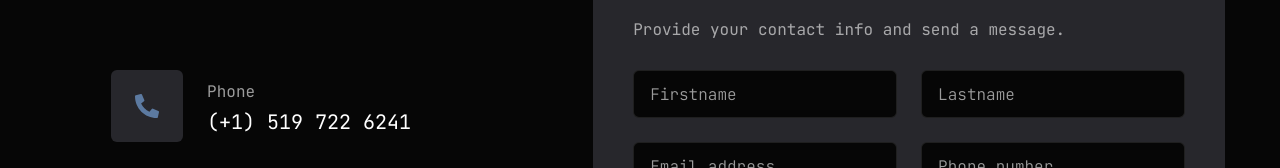
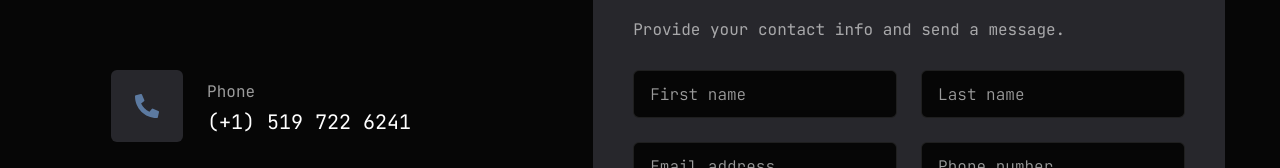
Before and after one commit to stefanoz99/myPortfolio, a Next.js app: page /contact in a window 1280 px wide. Shown: the part 254-422 px from the top of the page. Built offline with nearby package versions, Linux system fonts and the light colour scheme.

Commit message:
Update page.jsx

```diff
--- a/app/contact/page.jsx
+++ b/app/contact/page.jsx
@@ -99,8 +99,8 @@ const Contact = () => {
 
               {/* input */}
               <div className="grid grid-cols-1 md:grid-cols-2 gap-6">
-                <Input type="text" name="firstname" placeholder="Firstname" value={formData.firstname} onChange={handleChange} />
-                <Input type="text" name="lastname" placeholder="Lastname" value={formData.lastname} onChange={handleChange} />
+                <Input type="text" name="firstname" placeholder="First name" value={formData.firstname} onChange={handleChange} />
+                <Input type="text" name="lastname" placeholder="Last name" value={formData.lastname} onChange={handleChange} />
                 <Input type="email" name="email" placeholder="Email address" value={formData.email} onChange={handleChange} />
                 <Input type="text" name="phone" placeholder="Phone number" value={formData.phone} onChange={handleChange} />
               </div>
```
